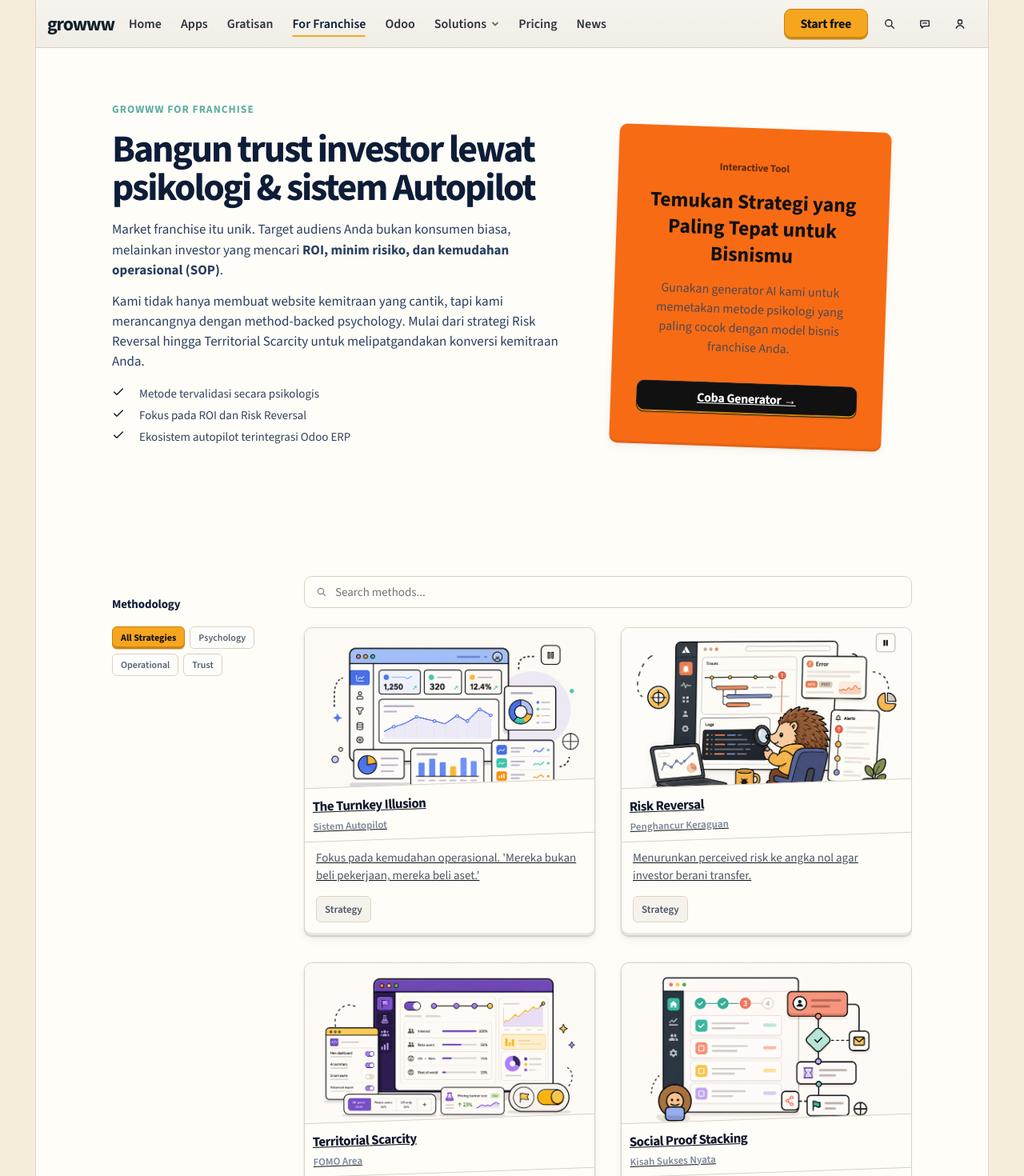
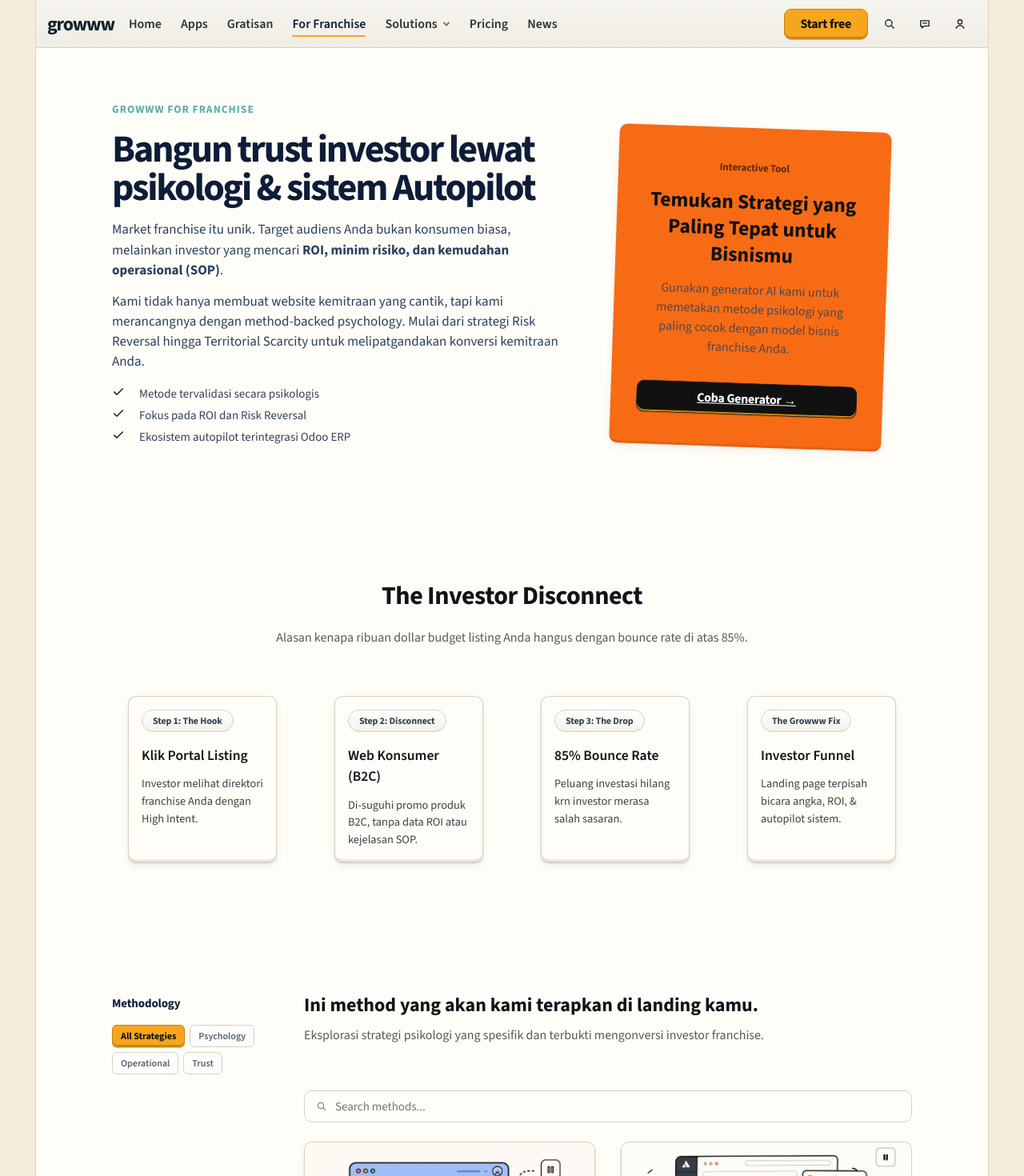
Before and after one commit to telityapp-alt/porto-nabil, a React (Vite) app: page /#/franchise in a window 1280 px wide. Shown: the top 1470 px of the page at 80% size. Built offline with nearby package versions, Linux system fonts and the light colour scheme.

Commit message:
feat: add Franchise Investor Disconnect visual panel and move Odoo to Solutions dropdown

```diff
--- a/src/App.jsx
+++ b/src/App.jsx
@@ -1731,14 +1731,6 @@ function App() {
               >
                 For Franchise
               </NavLink>
-              <NavLink
-                to="/odoo"
-                className={({ isActive }) =>
-                  isActive ? "active-nav" : undefined
-                }
-              >
-                Odoo
-              </NavLink>
               <div className="nav-dropdown-container">
                 <a href="/" onClick={(event) => event.preventDefault()}>
                   Solutions <CaretIcon />
@@ -1747,7 +1739,7 @@ function App() {
                   <NavLink to="/solutions/growth" className={({ isActive }) => isActive ? "active-dropdown" : undefined}>Growth</NavLink>
                   <NavLink to="/solutions/research-website" className={({ isActive }) => isActive ? "active-dropdown" : undefined}>Research-based Website</NavLink>
                   <NavLink to="/solutions/web-apps-growth" className={({ isActive }) => isActive ? "active-dropdown" : undefined}>Web Apps Growth</NavLink>
-                  <NavLink to="/solutions/odoo-implementation" className={({ isActive }) => isActive ? "active-dropdown" : undefined}>Odoo Implementation</NavLink>
+                  <NavLink to="/odoo" className={({ isActive }) => isActive ? "active-dropdown" : undefined}>Odoo</NavLink>
                 </div>
               </div>
               <NavLink
@@ -1860,15 +1852,7 @@ function App() {
               >
                 For Franchise
               </NavLink>
-              <NavLink
-                to="/odoo"
-                className={({ isActive }) =>
-                  isActive ? "active-nav" : undefined
-                }
-                onClick={() => setMenuOpen(false)}
-              >
-                Odoo
-              </NavLink>
+
               <NavLink
                 to="/solutions"
                 className={({ isActive }) =>
--- a/src/FranchisePage.jsx
+++ b/src/FranchisePage.jsx
@@ -16,6 +16,17 @@ function CheckIcon() {
     <svg viewBox="0 0 24 24" aria-hidden="true" className="check-icon" style={{ width: 16, height: 16, marginRight: 8, fill: "none", stroke: "currentColor", strokeWidth: 2 }}>
       <path d="M20 6L9 17l-5-5" strokeLinecap="round" strokeLinejoin="round" />
     </svg>
+  );
+}
+
+function MinimalArrow() {
+  return (
+    <div style={{ padding: "0 12px", color: "rgba(255,255,255,0.15)", display: "flex", alignItems: "center", flexShrink: 0 }}>
+      <svg width="24" height="24" viewBox="0 0 24 24" fill="none" stroke="currentColor" strokeWidth="1.5" strokeLinecap="round" strokeLinejoin="round">
+        <line x1="5" y1="12" x2="19" y2="12"></line>
+        <polyline points="12 5 19 12 12 19"></polyline>
+      </svg>
+    </div>
   );
 }
 
@@ -76,6 +87,57 @@ export default function FranchisePage() {
         </div>
       </section>
 
+      <section className="franchise-gap-panel" style={{ padding: "0 20px 80px", maxWidth: "1060px", margin: "0 auto", marginBottom: "40px" }}>
+        <div>
+          <div style={{ textAlign: "center", marginBottom: "60px" }}>
+            <h2 style={{ fontSize: "2rem", marginBottom: "16px", letterSpacing: "-0.5px" }}>The Investor Disconnect</h2>
+            <p style={{ opacity: 0.7, maxWidth: "600px", margin: "0 auto", fontSize: "1rem", lineHeight: 1.6 }}>
+              Alasan kenapa ribuan dollar budget listing Anda hangus dengan bounce rate di atas 85%.
+            </p>
+          </div>
+
+          {/* Minimal Flow Container */}
+          {/* Minimal Flow Container */}
+          <div className="flowchart-container" style={{ display: "flex", alignItems: "stretch", justifyContent: "center", gap: "12px", flexWrap: "nowrap", paddingBottom: "20px" }}>
+
+            {/* Step 1 */}
+            <div className="perks-sidebar-card" style={{ flex: "1", maxWidth: "240px", margin: 0 }}>
+              <span className="pop-label-pill" style={{ marginBottom: "16px" }}>Step 1: The Hook</span>
+              <h3 style={{ fontSize: "1.1rem", margin: "0 0 12px 0", fontWeight: 600 }}>Klik Portal Listing</h3>
+              <p style={{ margin: 0, fontSize: "0.9rem", opacity: 0.8, lineHeight: 1.5 }}>Investor melihat direktori franchise Anda dengan <em>High Intent</em>.</p>
+            </div>
+
+            <MinimalArrow />
+
+            {/* Step 2 */}
+            <div className="perks-sidebar-card" style={{ flex: "1", maxWidth: "240px", margin: 0 }}>
+              <span className="pop-label-pill" style={{ marginBottom: "16px" }}>Step 2: Disconnect</span>
+              <h3 style={{ fontSize: "1.1rem", margin: "0 0 12px 0", fontWeight: 600 }}>Web Konsumer (B2C)</h3>
+              <p style={{ margin: 0, fontSize: "0.9rem", opacity: 0.8, lineHeight: 1.5 }}>Di-suguhi promo produk B2C, tanpa data ROI atau kejelasan SOP.</p>
+            </div>
+
+            <MinimalArrow />
+
+            {/* Step 3 */}
+            <div className="perks-sidebar-card" style={{ flex: "1", maxWidth: "240px", margin: 0 }}>
+              <span className="pop-label-pill" style={{ marginBottom: "16px" }}>Step 3: The Drop</span>
+              <h3 style={{ fontSize: "1.1rem", margin: "0 0 12px 0", fontWeight: 600 }}>85% Bounce Rate</h3>
+              <p style={{ margin: 0, fontSize: "0.9rem", opacity: 0.8, lineHeight: 1.5 }}>Peluang investasi hilang krn investor merasa salah sasaran.</p>
+            </div>
+
+            <MinimalArrow />
+
+            {/* Step 4 */}
+            <div className="perks-sidebar-card" style={{ flex: "1", maxWidth: "240px", margin: 0 }}>
+              <span className="pop-label-pill" style={{ marginBottom: "16px" }}>The Growww Fix</span>
+              <h3 style={{ fontSize: "1.1rem", margin: "0 0 12px 0", fontWeight: 600 }}>Investor Funnel</h3>
+              <p style={{ margin: 0, fontSize: "0.9rem", opacity: 0.8, lineHeight: 1.5 }}>Landing page terpisah bicara angka, ROI, & autopilot sistem.</p>
+            </div>
+
+          </div>
+        </div>
+      </section>
+
       <section className="news-page-layout">
         {/* Left Sidebar: Info / Categories */}
         <aside className="apps-left-sidebar">
@@ -90,6 +152,12 @@ export default function FranchisePage() {
 
         {/* Main Feed: Search & Grid */}
         <div className="apps-main-feed">
+
+          <div style={{ marginBottom: "32px", paddingBottom: "24px", borderBottom: "1px solid rgba(255,255,255,0.05)" }}>
+            <h2 style={{ fontSize: "1.5rem", marginBottom: "8px", fontWeight: 700 }}>Ini method yang akan kami terapkan di landing kamu.</h2>
+            <p style={{ opacity: 0.7, margin: 0 }}>Eksplorasi strategi psikologi yang spesifik dan terbukti mengonversi investor franchise.</p>
+          </div>
+
           <div
             className="mobile-category-bar"
             role="navigation"
```
